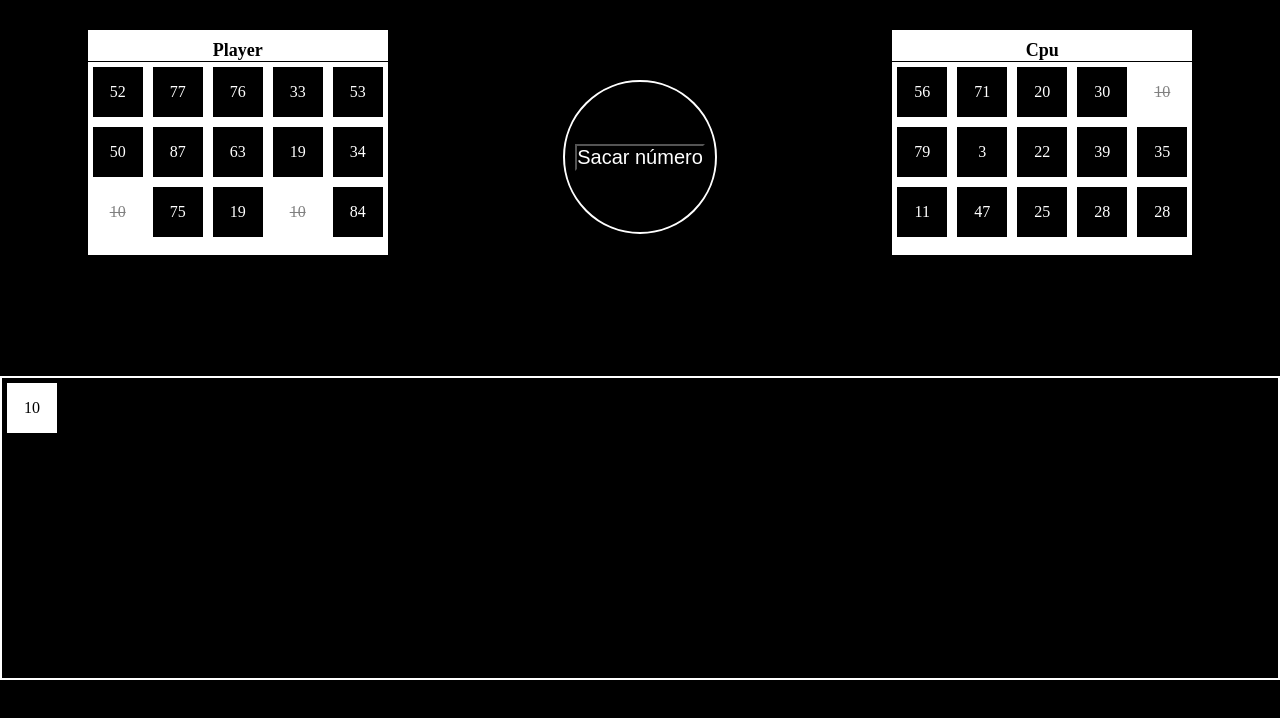
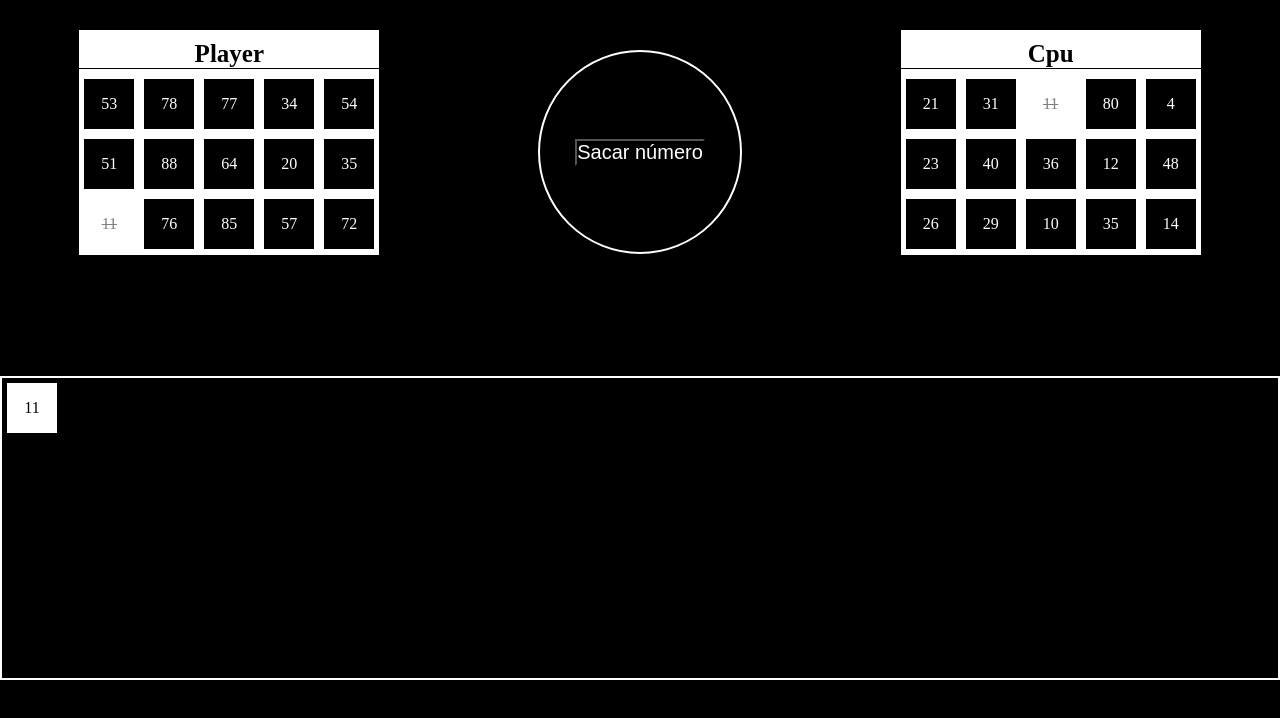
Before and after one commit to IsaacBerri/Bingo, a plain HTML site: page index.html in a window 1280 px wide. Both pictures are taken after a click on the button "Sacar número". Drawn offline with Linux system fonts and the light colour scheme.

Commit message:
Bingo, ya esta terminado

```diff
--- a/css/style.css
+++ b/css/style.css
@@ -64,16 +64,17 @@
 }
 
 .card h2 {
-	font-size: 18px;
+	font-size: 25px;
 	margin-top: 10px;
+	margin-bottom: 5px;
 	border-bottom: 1px solid black;
 	color: black;
 	text-align: center;
 }
 .containerNumber {
-	width: 150px;
-	height: 150px;
-	margin-top: 80px;
+	width: 200px;
+	height: 200px;
+	margin-top: 50px;
 	display: flex;
 	justify-content: center;
 	align-items: center;
--- a/js/main.js
+++ b/js/main.js
@@ -12,13 +12,16 @@ const cartonCpu = [0, 0, 0, 0, 0, 0, 0, 0, 0, 0, 0, 0, 0, 0, 0];
 number.addEventListener("click", () => agregarNumero(generador()));
 
 function generador() {
-  const num = Math.floor(Math.random() * 90);
+  const num = Math.floor(Math.random() * (91 - 1) + 1);
   return num;
 }
 
 function numerosDeCartones(Array, carton) {
   for (let i = 0; i < Array.length; i++) {
-    const num = Math.floor(Math.random() * 90);
+    let num = Math.floor(Math.random() * (91 - 1) + 1);
+    while (Array.includes(num)) {
+      num = Math.floor(Math.random() * (91 - 1) + 1);
+    }
     Array[i] = num;
   }
   Array.map((numero) => {
@@ -39,6 +42,7 @@ function agregarNumero(numeroGenenado) {
   tacharNumeros(numeroGenenado);
   ganador(cartonPlayer, numeroGenenado, "Player");
   ganador(cartonCpu, numeroGenenado, "Cpu");
+  table.scrollTop = table.scrollHeight;
 }
 
 function tacharNumeros(numeroExistente) {
```
